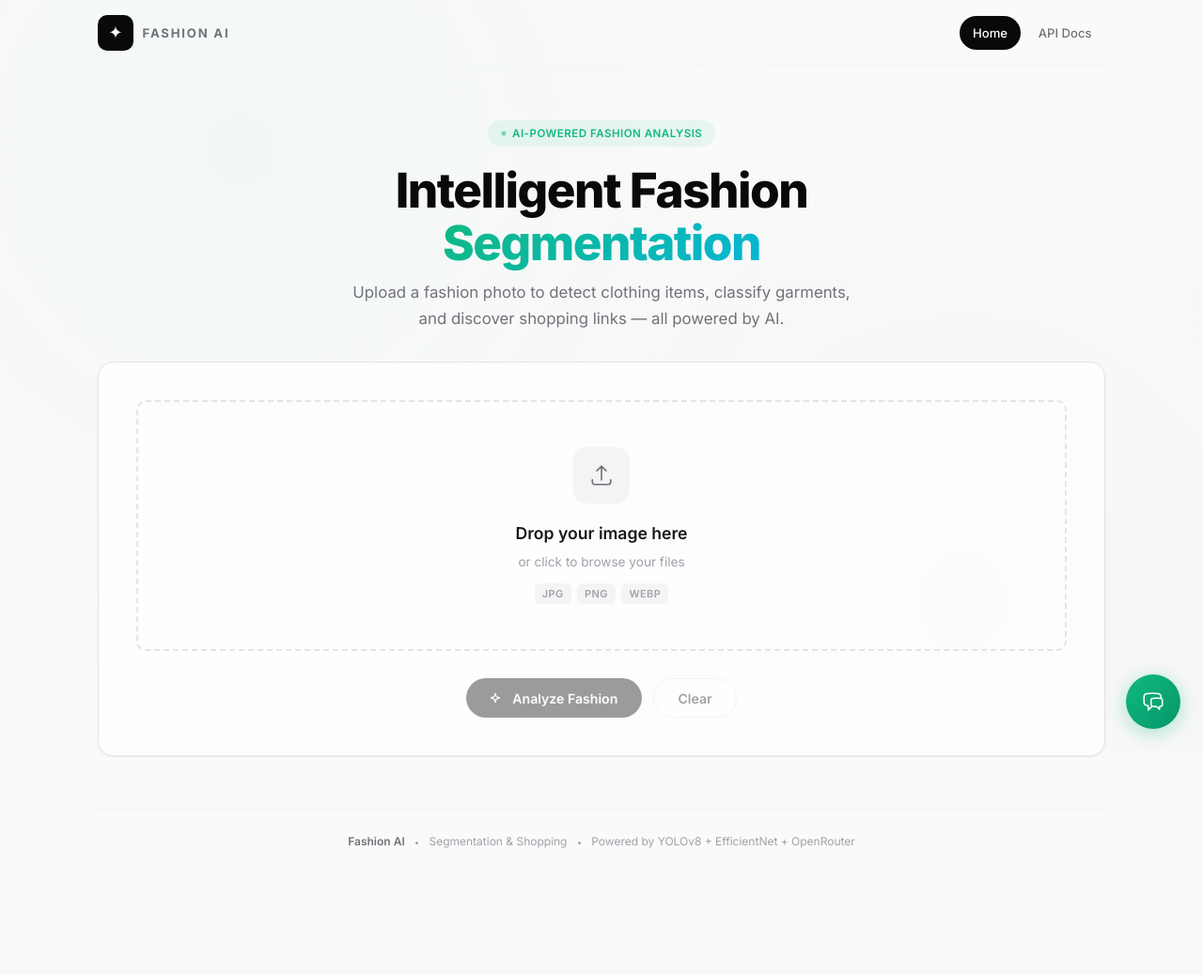
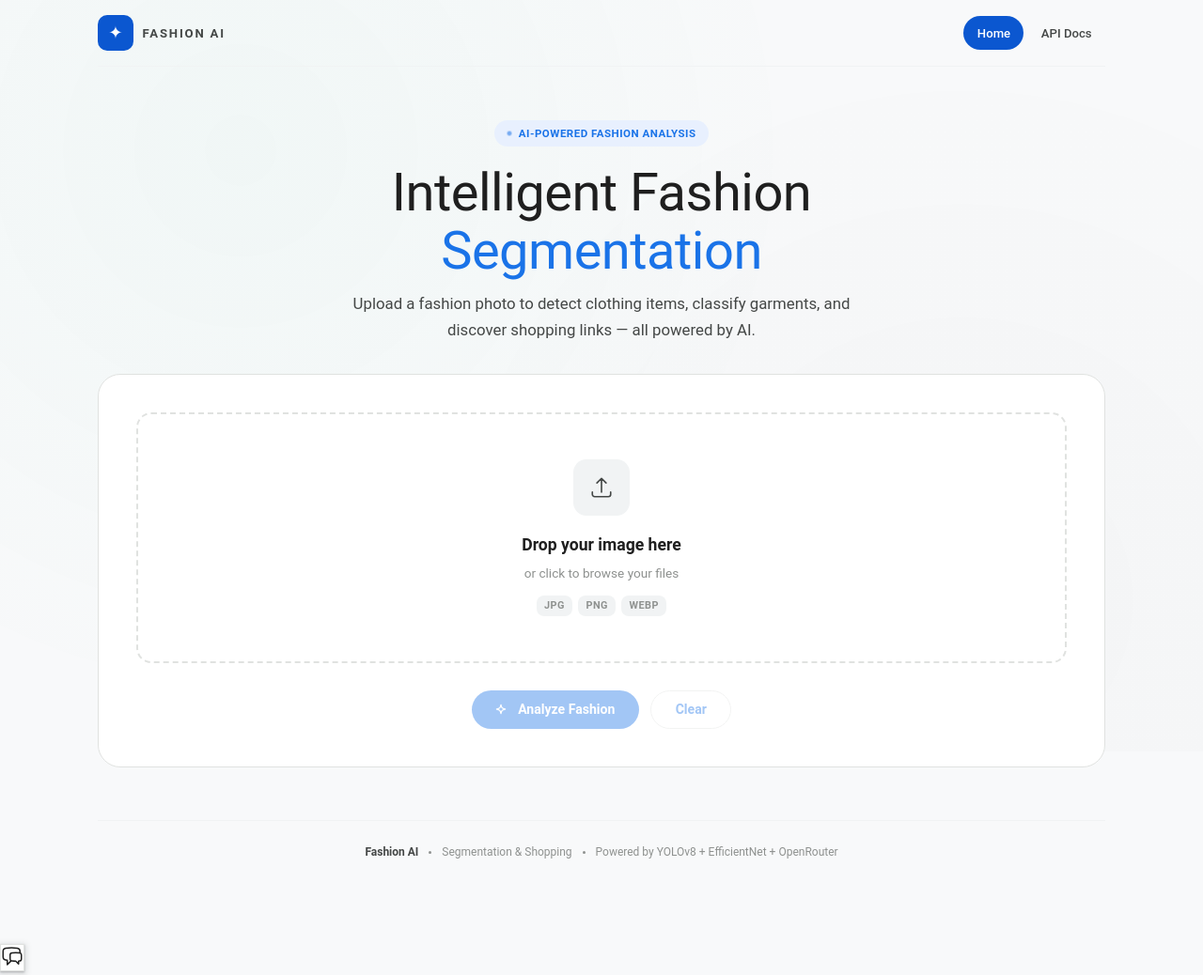
Before and after one commit to KushagraB424/visual-product-search, a FastAPI app: page / in a window 1280 px wide. Shown: the whole page at 94% size. Before the commit the page ends 903 px from the top, so only its background shows below. Run offline with FastAPI, Linux system fonts and the light colour scheme.

Commit message:
Refactor styles for Material 3 and simplify logic
Updated CSS variables for Material 3 design, adjusted typography and button styles, and simplified confidence display logic in JavaScript.

```diff
--- a/fashion-vision-ai/app/templates/index.html
+++ b/fashion-vision-ai/app/templates/index.html
@@ -15,44 +15,47 @@
         *, *::before, *::after { box-sizing: border-box; margin: 0; padding: 0; }
 
         :root {
-            /* Palette */
-            --bg:               #FAFAFA;
+            /* Material 3 Palette */
+            --bg:               #F8F9FA; /* Slightly warmer gray */
             --surface:          #FFFFFF;
-            --text:             #18181B;
-            --text-secondary:   #71717A;
-            --text-muted:       #A1A1AA;
-            --accent:           #09090B;
-            --interactive:      #10B981;
-            --interactive-hover:#059669;
-            --interactive-soft: rgba(16,185,129,0.08);
-            --interactive-glow: rgba(16,185,129,0.18);
-            --border:           #E4E4E7;
-            --border-light:     #F4F4F5;
-            --danger:           #EF4444;
-            --warning:          #F59E0B;
+            --text:             #1F1F1F; /* Softer black */
+            --text-secondary:   #444746;
+            --text-muted:       #8E918F;
+            --accent:           #0B57D0; /* Google Blue */
+            --interactive:      #1A73E8; /* Primary action blue */
+            --interactive-hover:#1558D6;
+            --interactive-soft: #E8F0FE; /* Light blue surface */
+            --interactive-glow: rgba(26, 115, 232, 0.2);
+            --border:           #E0E2E0;
+            --border-light:     #F1F3F4;
 
-            /* Shadows */
-            --shadow-xs:  0 1px 2px rgba(0,0,0,0.03);
-            --shadow-sm:  0 1px 3px rgba(0,0,0,0.05), 0 1px 2px rgba(0,0,0,0.03);
-            --shadow:     0 2px 6px rgba(0,0,0,0.05), 0 1px 3px rgba(0,0,0,0.04);
-            --shadow-md:  0 4px 12px rgba(0,0,0,0.06), 0 2px 4px rgba(0,0,0,0.03);
-            --shadow-lg:  0 10px 30px rgba(0,0,0,0.07), 0 4px 10px rgba(0,0,0,0.04);
-            --shadow-xl:  0 20px 50px rgba(0,0,0,0.10), 0 8px 20px rgba(0,0,0,0.05);
+            /* Status Colors */
+            --success:          #188038; /* Green */
+            --success-soft:     #E6F4EA;
+            --warning:          #F9AB00; /* Yellow */
+            --danger:           #D93025; /* Red */
 
-            /* Radii */
-            --radius:     16px;
-            --radius-sm:  10px;
-            --radius-xs:  6px;
-            --radius-pill:50px;
+            /* Material 3 Shadows - Flatter, more diffuse */
+            --shadow-xs:  0 1px 2px 0 rgba(60,64,67,0.3), 0 1px 3px 1px rgba(60,64,67,0.15);
+            --shadow-sm:  0 1px 2px 0 rgba(60,64,67,0.3), 0 2px 6px 2px rgba(60,64,67,0.15);
+            --shadow:     0 1px 3px 0 rgba(60,64,67,0.3), 0 4px 8px 3px rgba(60,64,67,0.15);
+            --shadow-md:  0 2px 3px 0 rgba(60,64,67,0.3), 0 6px 10px 4px rgba(60,64,67,0.15);
+            --shadow-lg:  0 4px 4px 0 rgba(60,64,67,0.3), 0 8px 12px 6px rgba(60,64,67,0.15);
+
+            /* Material 3 Radii */
+            --radius:     24px; /* Larger border radius for cards */
+            --radius-sm:  16px;
+            --radius-xs:  8px;
+            --radius-pill:100px;
 
             /* Typography */
-            --font: 'Inter', -apple-system, BlinkMacSystemFont, 'Segoe UI', sans-serif;
+            --font: 'Google Sans', 'Roboto', 'Inter', -apple-system, sans-serif;
 
             /* Motion */
-            --ease:      cubic-bezier(0.4, 0, 0.2, 1);
-            --ease-out:  cubic-bezier(0, 0, 0.2, 1);
-            --duration:  0.22s;
-            --duration-slow: 0.4s;
+            --ease:      cubic-bezier(0.2, 0, 0, 1); /* Material Standard easing */
+            --ease-out:  cubic-bezier(0, 0, 0.2, 1); /* Material Deceleration */
+            --duration:  0.2s;
+            --duration-slow: 0.3s;
         }
 
         html { scroll-behavior: smooth; }
@@ -175,18 +178,18 @@
             animation: pulse-dot 2s infinite;
         }
         .hero h1 {
-            font-size: clamp(2rem, 5vw, 3.2rem);
-            font-weight: 800;
-            letter-spacing: -1.5px;
-            line-height: 1.08;
-            color: var(--accent);
+            font-size: clamp(2.5rem, 6vw, 3.5rem);
+            font-weight: 400; /* Lighter weight for M3 */
+            letter-spacing: -0.5px;
+            line-height: 1.1;
+            color: var(--text);
             animation: fadeSlideDown 0.5s var(--ease-out) 0.05s both;
         }
         .hero h1 .text-gradient {
-            background: linear-gradient(135deg, var(--interactive), #06b6d4);
-            -webkit-background-clip: text;
-            -webkit-text-fill-color: transparent;
-            background-clip: text;
+            /* Remove gradient, use primary color */
+            background: none;
+            -webkit-text-fill-color: var(--interactive);
+            color: var(--interactive);
         }
         .hero p {
             color: var(--text-secondary);
@@ -200,18 +203,19 @@
 
         /* ═══════════════ GLASS CARD ═══════════════ */
         .glass-card {
-            background: rgba(255,255,255,0.72);
-            backdrop-filter: blur(20px) saturate(1.4);
-            -webkit-backdrop-filter: blur(20px) saturate(1.4);
+            background: var(--surface);
+            backdrop-filter: none; /* Remove glass effect for Google style */
+            -webkit-backdrop-filter: none;
             border: 1px solid var(--border);
             border-radius: var(--radius);
-            box-shadow: var(--shadow-sm);
+            box-shadow: none; /* Flat by default */
             transition: box-shadow var(--duration) var(--ease),
                         border-color var(--duration) var(--ease),
                         transform var(--duration) var(--ease);
         }
         .glass-card:hover {
-            box-shadow: var(--shadow-md);
+            box-shadow: var(--shadow-xs); /* Subtle shadow on hover */
+            border-color: var(--border);
         }
 
         /* ═══════════════ UPLOAD SECTION ═══════════════ */
@@ -361,20 +365,23 @@
         .btn:disabled { opacity: 0.4; cursor: not-allowed; pointer-events: none; }
 
         .btn-primary {
-            background: var(--accent); color: #fff;
-            box-shadow: var(--shadow-sm);
+            background: var(--interactive);
+            color: #fff;
+            box-shadow: none; /* Flat button */
         }
         .btn-primary:hover:not(:disabled) {
-            box-shadow: var(--shadow-md);
-            background: #27272A;
+            box-shadow: var(--shadow-xs);
+            background: var(--interactive-hover);
         }
 
         .btn-secondary {
-            background: var(--surface); color: var(--text);
+            background: transparent;
+            color: var(--interactive);
             border: 1px solid var(--border);
         }
         .btn-secondary:hover:not(:disabled) {
-            background: var(--border-light);
+            background: var(--interactive-soft);
+            border-color: var(--interactive-soft);
         }
 
         .btn-success {
@@ -571,21 +578,21 @@
             font-size: 0.8rem;
         }
         .conf-bar {
-            height: 6px;
-            border-radius: 3px;
+            height: 4px;
+            border-radius: 2px;
             margin-top: 0.35rem;
             background: var(--border-light);
             overflow: hidden;
         }
         .conf-fill {
             height: 100%;
-            border-radius: 3px;
+            border-radius: 2px;
             width: 0;
             transition: width 0.8s var(--ease);
         }
-        .conf-fill.high   { background: linear-gradient(90deg, #10B981, #34d399); }
-        .conf-fill.medium { background: linear-gradient(90deg, #F59E0B, #fbbf24); }
-        .conf-fill.low    { background: linear-gradient(90deg, #EF4444, #f87171); }
+        .conf-fill.high   { background: var(--success); }
+        .conf-fill.medium { background: var(--warning); }
+        .conf-fill.low    { background: var(--danger); }
 
         /* ═══════════════ FOOTER ═══════════════ */
         footer {
@@ -612,22 +619,17 @@
 
         /* FAB Button */
         .chat-fab {
-            position: fixed;
-            bottom: 1.5rem; right: 1.5rem;
-            width: 58px; height: 58px;
-            background: linear-gradient(135deg, var(--interactive), #059669);
-            color: #fff;
-            border: none; border-radius: 50%;
-            display: flex; align-items: center; justify-content: center;
-            cursor: pointer;
-            box-shadow: 0 4px 20px rgba(16,185,129,0.35);
-            transition: transform var(--duration) var(--ease),
-                        box-shadow var(--duration) var(--ease);
-            z-index: 1000;
+            /* ... keep positioning ... */
+            background: var(--surface); /* White background */
+            color: var(--text); /* Dark icon */
+            border: 1px solid var(--border);
+            box-shadow: var(--shadow-sm); /* Standard elevation */
+            /* ... keep transition ... */
         }
         .chat-fab:hover {
-            transform: scale(1.1);
-            box-shadow: 0 6px 28px rgba(16,185,129,0.4);
+            transform: scale(1.05);
+            background: var(--border-light); /* Slight gray on hover */
+            box-shadow: var(--shadow);
         }
         .chat-fab:active { transform: scale(0.95); }
         .chat-fab svg { width: 24px; height: 24px; }
@@ -1228,17 +1230,19 @@
 
         data.items.forEach((item, index) => {
 
-            // Scale confidence for display: if < 70%, scale to [80, 100], else leave as is
+            // Simplify confidence display logic
             let rawConf = item.confidence * 100;
-            let confPct;
-            if (rawConf >= 70) {
-                confPct = rawConf;
+            let confPct = Math.min(rawConf, 100).toFixed(1); // Just show the real confidence
+
+            // Google style thresholds
+            let confClass;
+            if (rawConf >= 85) {
+                confClass = 'high'; // Green
+            } else if (rawConf >= 60) {
+                confClass = 'medium'; // Yellow
             } else {
-                // Scale [0,70) to [80,100]
-                confPct = 80 + (rawConf / 70) * 20;
+                confClass = 'low'; // Red
             }
-            confPct = Math.min(confPct, 100).toFixed(1);
-            const confClass = (rawConf >= 70) ? 'high' : (rawConf >= 45 ? 'medium' : 'low');
 
             const card = document.createElement('article');
             card.className = 'glass-card item-card';
```
